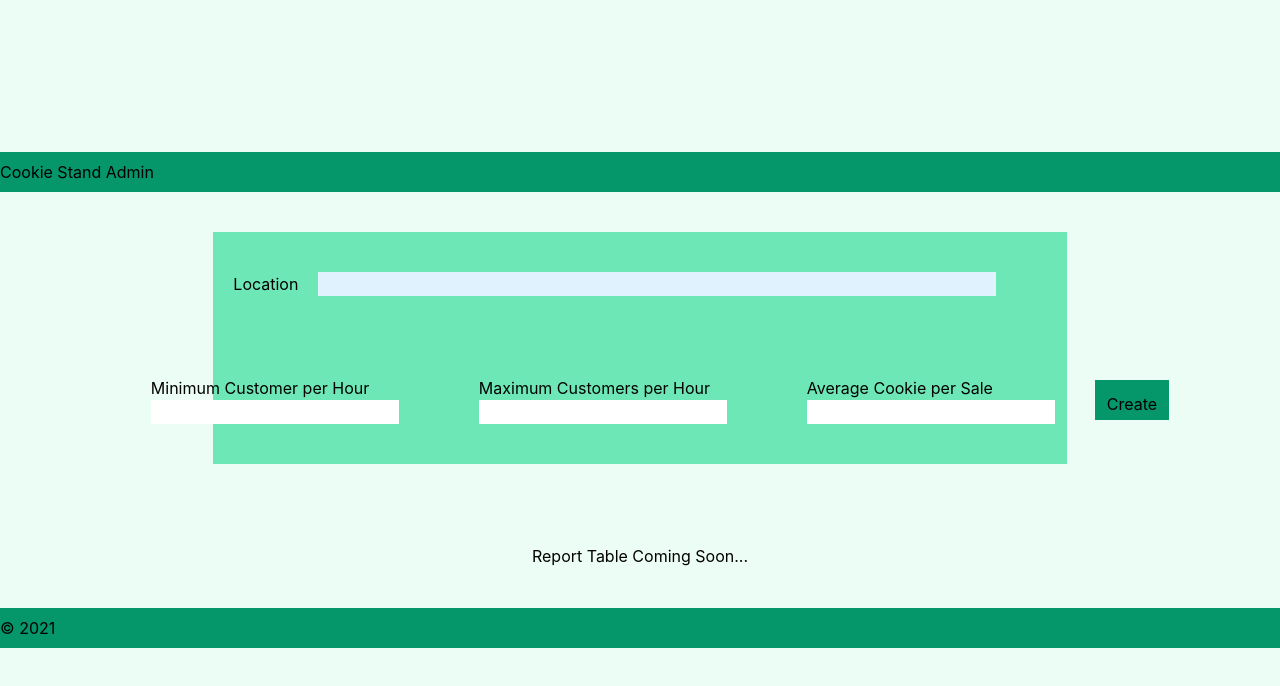
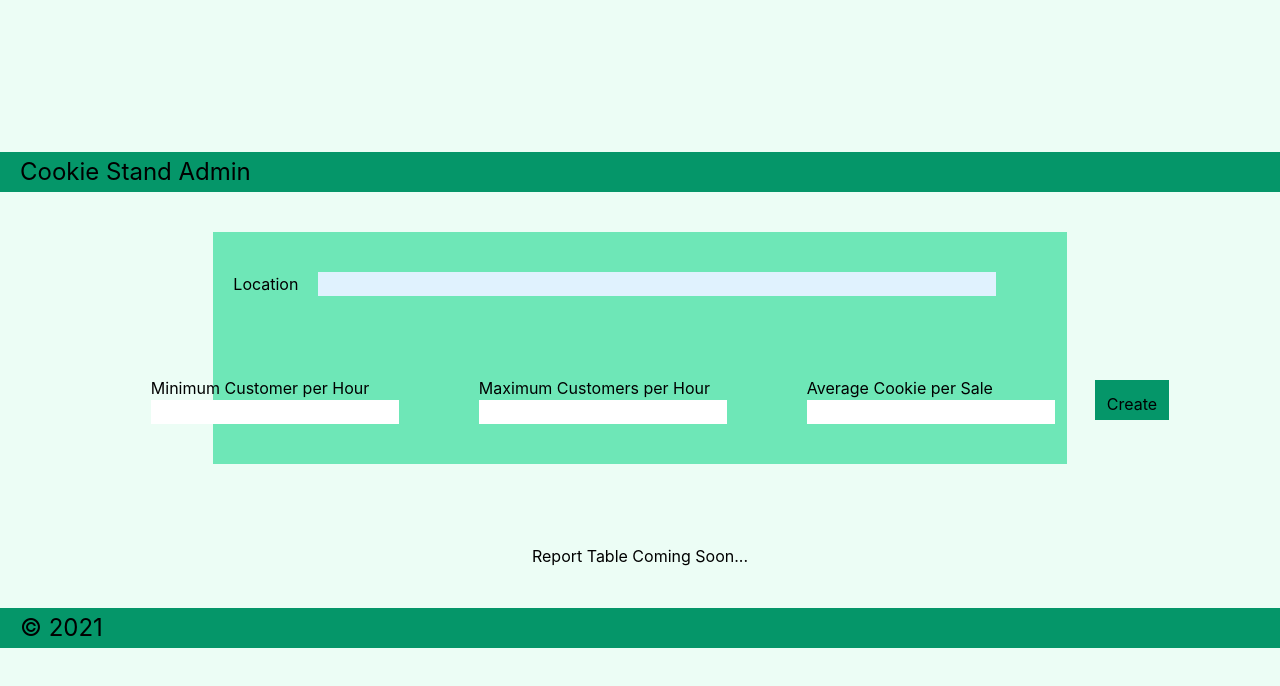
Before and after one commit to jjescandor/cookie-stand-admin, a Next.js app in the folder cookie-stand-admin/: page / in a window 1280 px wide. Shown: the top 686 px of the page. Built offline with nearby package versions, Linux system fonts and the light colour scheme.

Commit message:
Finished the lab

```diff
--- a/cookie-stand-admin/pages/footer.js
+++ b/cookie-stand-admin/pages/footer.js
@@ -4,7 +4,7 @@ import styles from '../styles/Home.module.css'
 export default function Footer() {
     return (
         <footer className="bg-emerald-600 h-10 my-auto flex flex-col content-center ">
-            <h2 className='my-auto'>&copy; 2021</h2>
+            <h2 className='my-auto text-2xl m-5'>&copy; 2021</h2>
         </footer>
     )
 }
--- a/cookie-stand-admin/pages/header.js
+++ b/cookie-stand-admin/pages/header.js
@@ -6,7 +6,7 @@ export default function Header() {
 
     return (
         <header className='bg-emerald-600 h-10  flex flex-col content-center'>
-            <h1 className="my-auto">Cookie Stand Admin</h1>
+            <h1 className="my-auto text-2xl m-5">Cookie Stand Admin</h1>
         </header>
     )
 }
```
